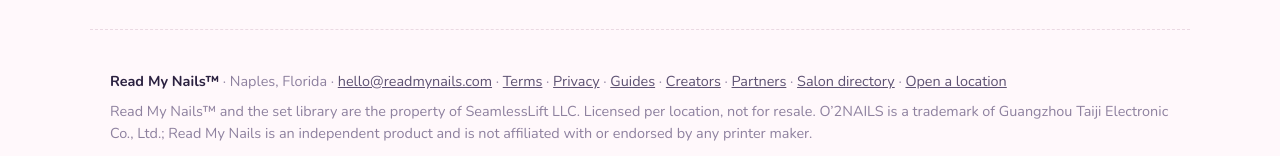
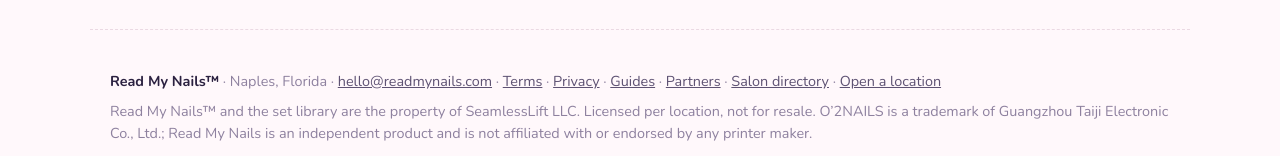
Before and after one commit to PeptideReport/read-my-nails, a Next.js app: page / in a window 1280 px wide. Shown: the part 7405-7561 px from the top of the page. Built offline with nearby package versions, Linux system fonts and the light colour scheme; no server answers.

Commit message:
Remove Creators link from footer nav

```diff
--- a/components/Site.js
+++ b/components/Site.js
@@ -25,7 +25,7 @@
 export function Footer({ lang = 'en' }) {
   return (
     <footer className="wrap foot">
-      <div><b style={{ color: 'var(--ink)' }}>Read My Nails&trade;</b> · Naples, Florida · <a href="mailto:hello@readmynails.com">hello@readmynails.com</a> · <a href="/terms">{lang === 'es' ? 'Términos' : 'Terms'}</a> · <a href="/privacy">{lang === 'es' ? 'Privacidad' : 'Privacy'}</a> · <a href="/guides">{lang === 'es' ? 'Guías' : 'Guides'}</a> · <a href="/creators">{lang === 'es' ? 'Creadores' : 'Creators'}</a> · <a href="/partners">{lang === 'es' ? 'Distribuidores' : 'Partners'}</a> · <a href="/salons">{lang === 'es' ? 'Salones' : 'Salon directory'}</a> · <a href={lang === 'es' ? '/es/own-a-location' : '/own-a-location'}>{lang === 'es' ? 'Abrir un local' : 'Open a location'}</a></div>
+    <div><b style={{ color: 'var(--ink)' }}>Read My Nails&trade;</b> · Naples, Florida · <a href="mailto:hello@readmynails.com">hello@readmynails.com</a> · <a href="/terms">{lang === 'es' ? 'Términos' : 'Terms'}</a> · <a href="/privacy">{lang === 'es' ? 'Privacidad' : 'Privacy'}</a> · <a href="/guides">{lang === 'es' ? 'Guías' : 'Guides'}</a> · <a href="/partners">{lang === 'es' ? 'Distribuidores' : 'Partners'}</a> · <a href="/salons">{lang === 'es' ? 'Salones' : 'Salon directory'}</a> · <a href={lang === 'es' ? '/es/own-a-location' : '/own-a-location'}>{lang === 'es' ? 'Abrir un local' : 'Open a location'}</a></div>
   <div>{lang === 'es'
         ? 'Read My Nails™ y la biblioteca de sets son propiedad de SeamlessLift LLC. Licencia por local, no para reventa. O’2NAILS es marca de Guangzhou Taiji Electronic Co., Ltd.; Read My Nails es un producto independiente sin afiliación con ningún fabricante de impresoras.'
   : 'Read My Nails™ and the set library are the property of SeamlessLift LLC. Licensed per location, not for resale. O’2NAILS is a trademark of Guangzhou Taiji Electronic Co., Ltd.; Read My Nails is an independent product and is not affiliated with or endorsed by any printer maker.'}</div>
```
Lines whose indentation alone changed are shown as unchanged.
